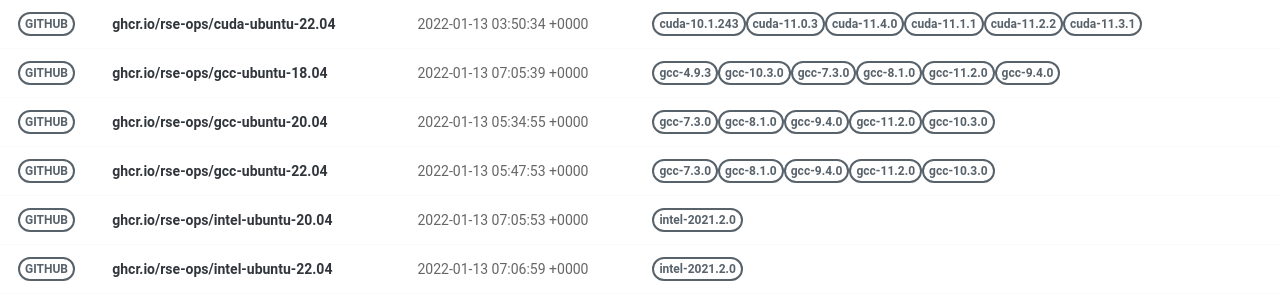
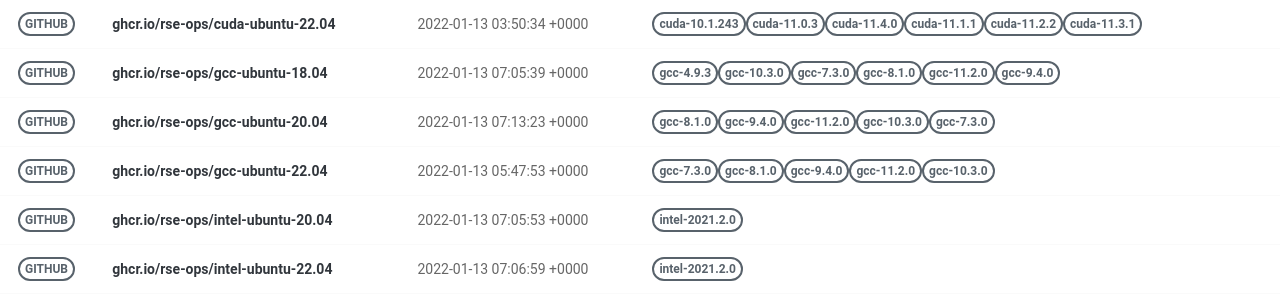
Before and after one commit to rse-ops/docker-images, a Jekyll site: the page built from pages/index.md, in a window 1280 px wide. Shown: the part 326-626 px from the top of the page. Built offline with Jekyll 4.4.1, drawn with Linux system fonts in a browser that asks for light colours; nearby versions of some CDN libraries.

Commit message:
Automated push to update library 2022-01-13

```diff
--- a/_library/ghcr.io-rse-ops-gcc-ubuntu-20.04.md
+++ b/_library/ghcr.io-rse-ops-gcc-ubuntu-20.04.md
@@ -1,14 +1,11 @@
 ---
 layout: container
 name: ghcr.io/rse-ops/gcc-ubuntu-20.04
-updated_at: 2022-01-13 05:34:55.651308
+updated_at: 2022-01-13 07:13:23.788233
 
 
 container_url: https://github.com/orgs/rse-ops/packages/container/package/gcc-ubuntu-20.04
 versions:
- - tag: gcc-7.3.0
-   dockerfile: https://github.com/rse-ops/docker-images/blob/main/ubuntu/gcc/Dockerfile
-   manifest: https://crane.ggcr.dev/manifest/ghcr.io/rse-ops/gcc-ubuntu-20.04:gcc-7.3.0
  - tag: gcc-8.1.0
    dockerfile: https://github.com/rse-ops/docker-images/blob/main/ubuntu/gcc/Dockerfile
    manifest: https://crane.ggcr.dev/manifest/ghcr.io/rse-ops/gcc-ubuntu-20.04:gcc-8.1.0
```
Also changed, not shown: other parts of _library/ghcr.io-rse-ops-gcc-ubuntu-20.04.md (+3 -0 lines).
